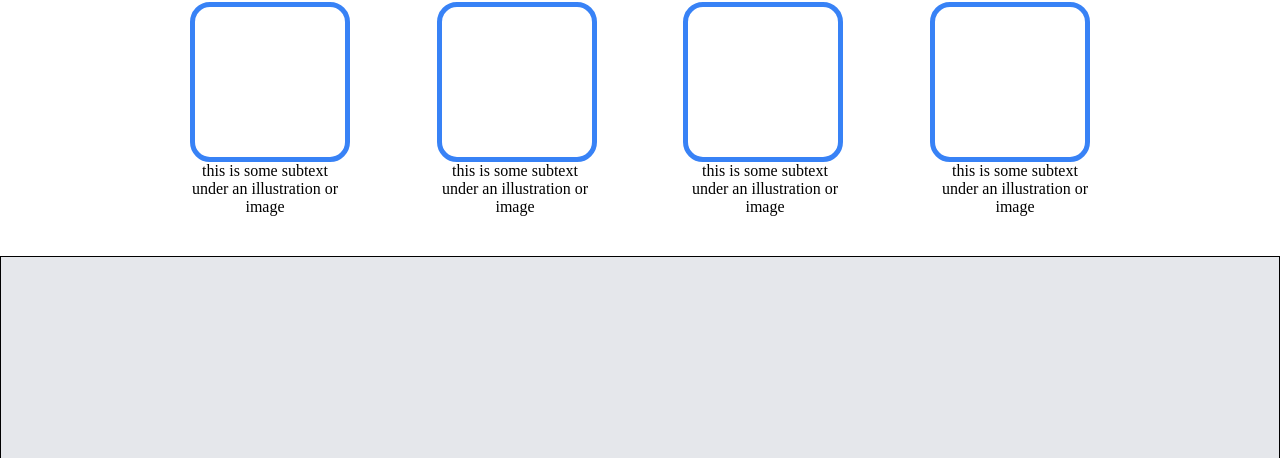
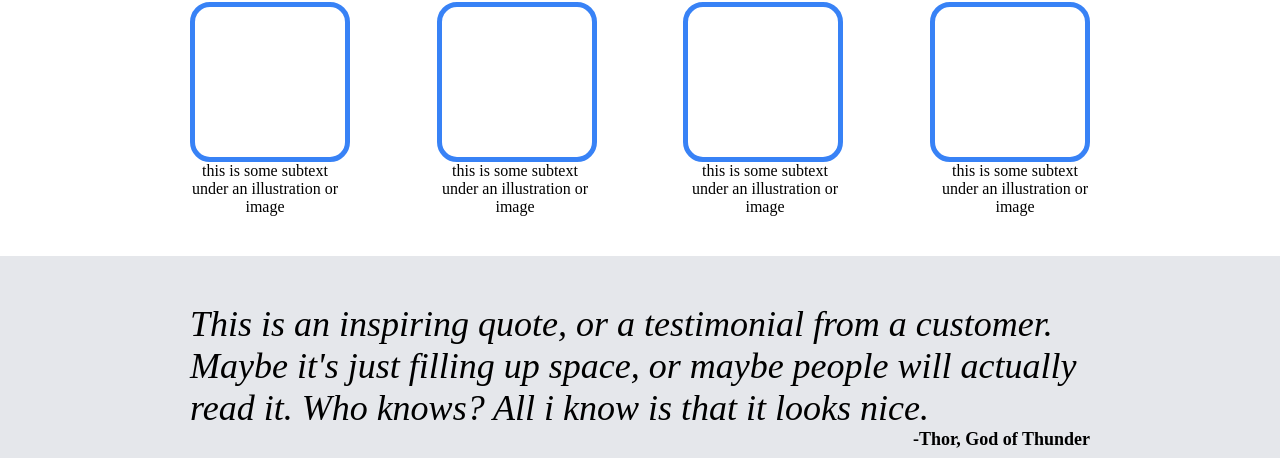
Before and after one commit to BurritoArray/landing-Page, a plain HTML site: page index.html in a window 1280 px wide. Shown: the part 494-952 px from the top of the page. Drawn offline with Linux system fonts and the light colour scheme.

Commit message:
Added quote section to index.html and style.css

```diff
--- a/index.html
+++ b/index.html
@@ -50,11 +50,11 @@
             <div class="bt text-3">this is some subtext under an illustration or image</div>
             <div class="bt text-4">this is some subtext under an illustration or image</div>
         </div>
-
     </div>
-
+  <!--Main Quote Partition-->
     <div class="quote">
-
+        <p class="quote-text"><em>This is an inspiring quote, or a testimonial from a customer. Maybe it's just filling up space, or maybe people will actually read it. Who knows? All i know is that it looks nice.</em></p>
+        <p class="thor"><strong>-Thor, God of Thunder</strong></p>
     </div>
 
     <div class="footer">
--- a/style.css
+++ b/style.css
@@ -127,8 +127,25 @@ ul {
 
 .quote {
     background-color: #e5e7eb;
+    display: flex;
+    flex-direction: column;
+    justify-content: center;
+    align-items: center;
     flex:1;
-    border: 1px black solid;
+}
+
+.quote-text {
+    width: 900px;
+    font-size: 36px;
+    margin-bottom: 0px;
+}
+
+.thor {
+    font-size: 18px;
+    margin-top: 0px;
+    width: 900px;
+    display: flex;
+    justify-content: flex-end;
 }
 
 .footer {
```
